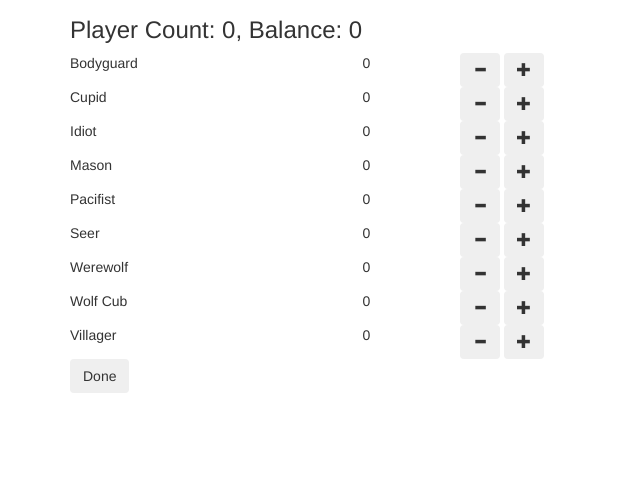
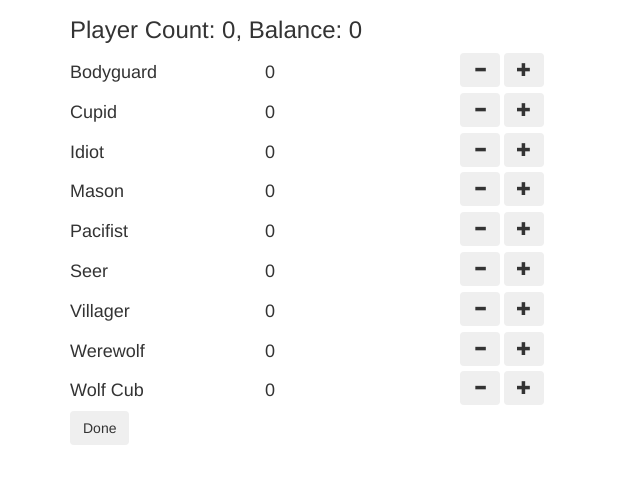
Before and after one commit to dgritsko/werewolf-narrator, a plain HTML site: page index.html in a window 1280 px wide. Shown: the part 63-546 px from the top of the page, without its empty margins (0-640 px from the left). Drawn offline with Linux system fonts and the light colour scheme.

Commit message:
Adding more role information

```diff
--- a/index.html
+++ b/index.html
@@ -23,9 +23,9 @@
             <h3>Player Count: {{playerCount()}}, Balance: {{playerBalance()}}</h3>
 
             <div class="row" ng-repeat="role in roles | filter:shouldDisplayRole">
-               <div class="col-md-3">{{role.name}}</div>
-               <div class="col-md-1">{{role.count}}</div>
-               <div class="col-md-2">
+               <div class="col-md-2"><h4>{{role.name}}</h4></div>
+               <div class="col-md-2"><h4>{{role.count}}</h4></div>
+               <div class="col-md-4">
                   <button type="button" class="btn" ng-click="decreaseCount(role)"><span class="glyphicon glyphicon-minus"></span></button>
                   <button type="button" class="btn" ng-click="increaseCount(role)"><span class="glyphicon glyphicon-plus"></span></button>
                </div>
--- a/js/factories.js
+++ b/js/factories.js
@@ -58,11 +58,11 @@ makeRole('Cupid',
       makeInstruction('Cupid, wake up.', [0]),
       makeInstruction('Cupid, choose the two lovers.', [0]),
       makeInstruction('Cupid, go to sleep.', [0])
-   ], { 'maxCount' : 1 } ),
+   ], { maxCount : 1 } ),
 makeRole('Diseased'),
-makeRole('Ghost'),
+makeRole('Ghost', [], { maxCount: 1 }),
 makeRole('Hunter'),
-makeRole('Idiot', [], { shouldDisplay: true }),
+makeRole('Idiot', [], { maxCount: 1, shouldDisplay: true }),
 makeRole('Lycan'),
 makeRole('Magician'),
 makeRole('Martyr'),
@@ -71,12 +71,12 @@ makeRole('Mason',
       makeInstruction('Masons, wake up.', [0]),
       makeInstruction('Masons, identify each other.', [0]),
       makeInstruction('Masons, go to sleep.', [0]),
-   ]),
+   ], { maxCount: 3 }),
 makeRole('Mayor'),
 makeRole('Old Hag'),
 makeRole('Old Man'),
 makeRole('P.I.'),
-makeRole('Pacifist', [], { shouldDisplay: true }),
+makeRole('Pacifist', [], { maxCount: 1, shouldDisplay: true }),
 makeRole('Priest'),
 makeRole('Prince'),
 makeRole('Seer',
@@ -88,7 +88,7 @@ makeRole('Seer',
 makeRole('Spellcaster'),
 makeRole('Tough Guy'),
 makeRole('Troublemaker'),
-makeRole('Villager'),
+makeRole('Villager', [], { balance: 1, shouldDisplay: true }),
 makeRole('Witch'),
 makeRole('Sorcerer'),
 makeRole('Minion'),
@@ -102,7 +102,7 @@ makeRole('Werewolf',
 makeRole('Wolf Cub',
    [
       makeInstruction('Wolf Cub, identify yourself.', [0], { parentId: 'werewolf_wakeup' })
-   ], { balance: -6 }),
+   ], { maxCount: 1, balance: -6 }),
 makeRole('Cursed'),
 makeRole('Doppelganger'),
 makeRole('Drunk'),
@@ -112,7 +112,6 @@ makeRole('Hoodlum'),
 makeRole('Tanner'),
 makeRole('Lone Wolf'),
 makeRole('Vampire'),
-makeRole('Amulet of Protection'),
-makeRole('Villager', [], { balance: 1, shouldDisplay: true })
+makeRole('Amulet of Protection')
 ];
 });
```
